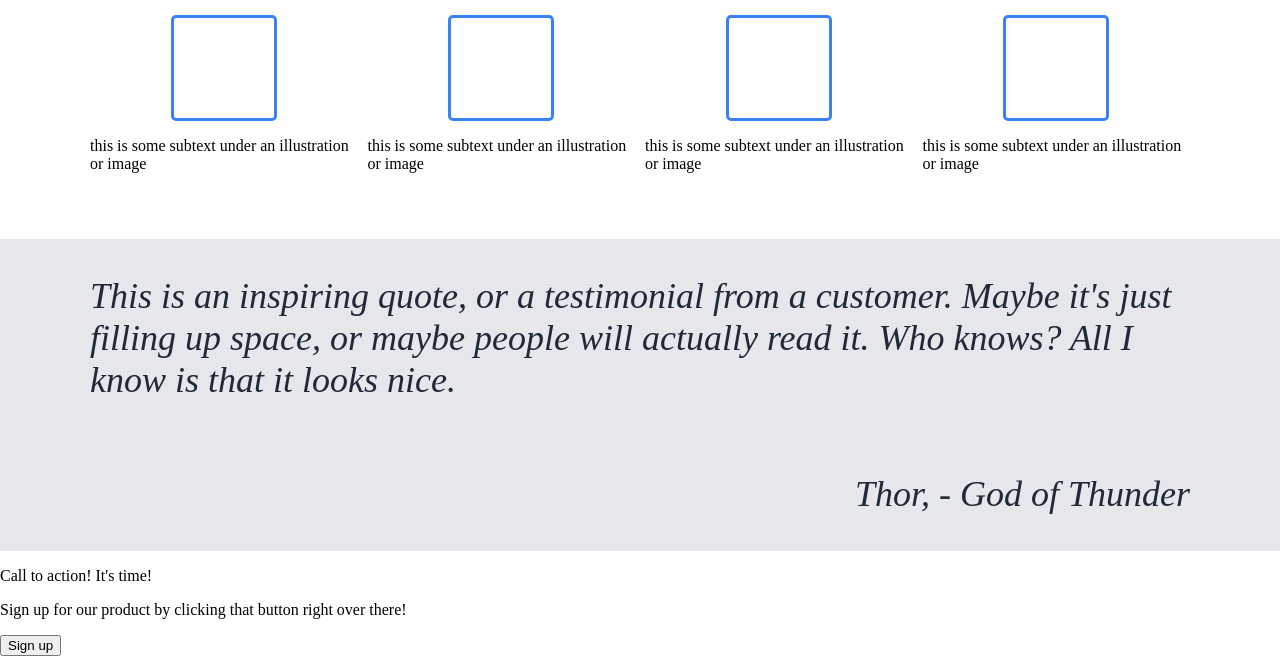
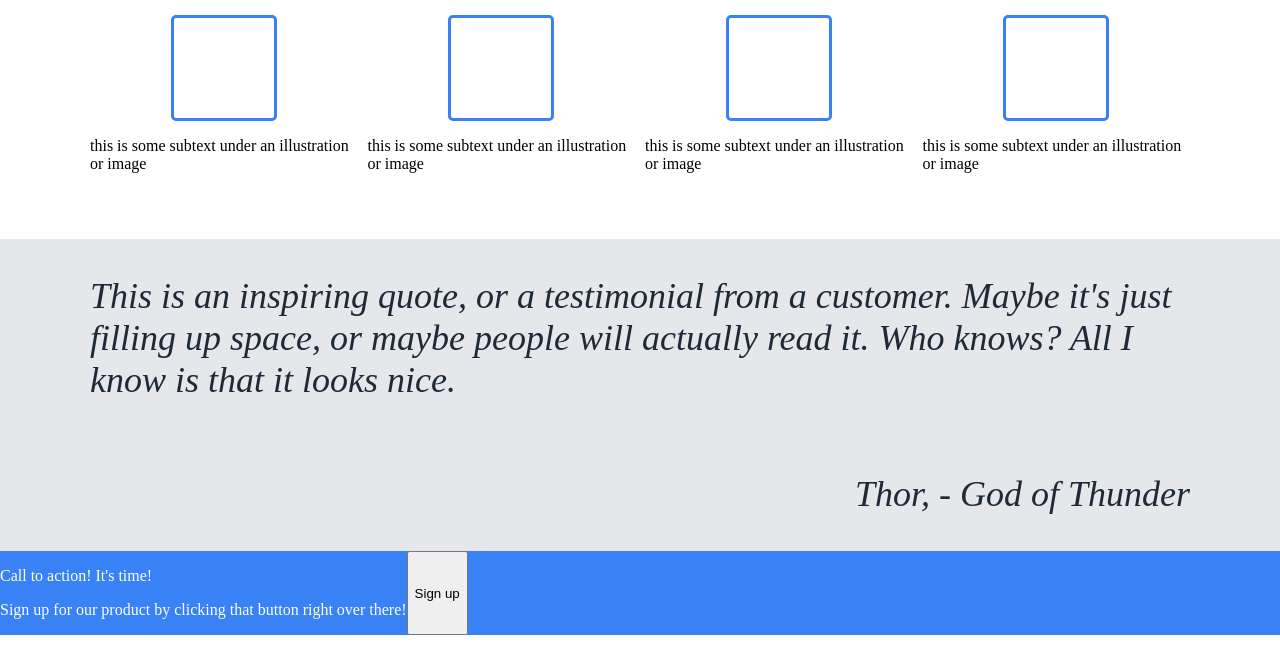
Before and after one commit to fullforcejordy/Odin-Landing-Page, a plain HTML site: page index.html in a window 1280 px wide. Shown: the part 529-1185 px from the top of the page. After the commit the page ends 1164 px from the top, so only its background shows below. Drawn offline with Linux system fonts and the light colour scheme.

Commit message:
Add a bit of css to the footer content

```diff
--- a/style.css
+++ b/style.css
@@ -129,3 +129,10 @@ li {
   align-self: flex-end;
   font-style: none;
 }
+
+.call-to-action {
+  background-color: #3882f6;
+  color: white;
+  display: flex;
+  flex: 1;
+}
```
